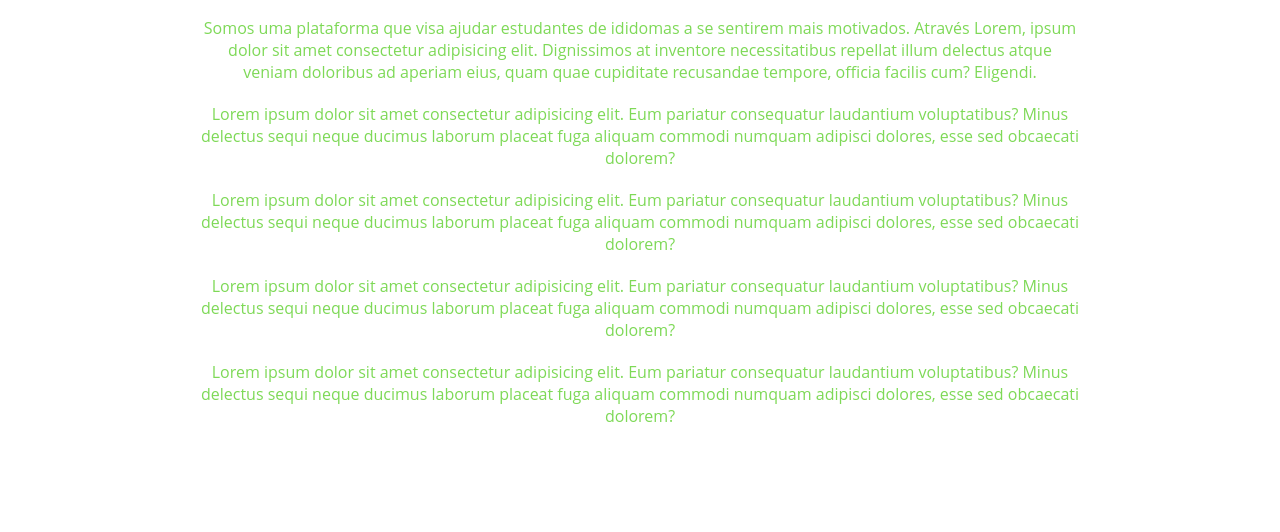
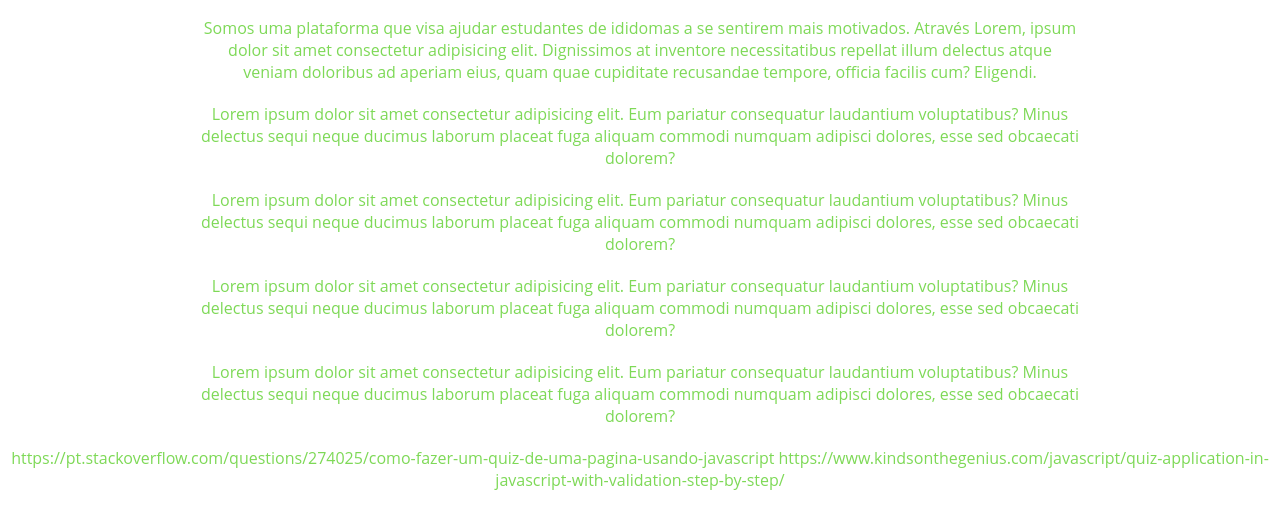
Before and after one commit to antoniorslima/projeto-individual-sptech, a website: page api-site/public/agradecimentos.html in a window 1280 px wide. Shown: the part 344-876 px from the top of the page. Drawn offline with Linux system fonts and the light colour scheme.

Commit message:
site em desenvolvimento - quiz

```diff
--- a/api-site/public/agradecimentos.html
+++ b/api-site/public/agradecimentos.html
@@ -23,7 +23,8 @@
             <p>Lorem ipsum dolor sit amet consectetur adipisicing elit. Eum pariatur consequatur laudantium voluptatibus? Minus delectus sequi neque ducimus laborum placeat fuga aliquam commodi numquam adipisci dolores, esse sed obcaecati dolorem?</p>
             <p>Lorem ipsum dolor sit amet consectetur adipisicing elit. Eum pariatur consequatur laudantium voluptatibus? Minus delectus sequi neque ducimus laborum placeat fuga aliquam commodi numquam adipisci dolores, esse sed obcaecati dolorem?</p>
             <p>Lorem ipsum dolor sit amet consectetur adipisicing elit. Eum pariatur consequatur laudantium voluptatibus? Minus delectus sequi neque ducimus laborum placeat fuga aliquam commodi numquam adipisci dolores, esse sed obcaecati dolorem?</p>
-
+            https://pt.stackoverflow.com/questions/274025/como-fazer-um-quiz-de-uma-pagina-usando-javascript
+            https://www.kindsonthegenius.com/javascript/quiz-application-in-javascript-with-validation-step-by-step/
         </div>
 
 
```
